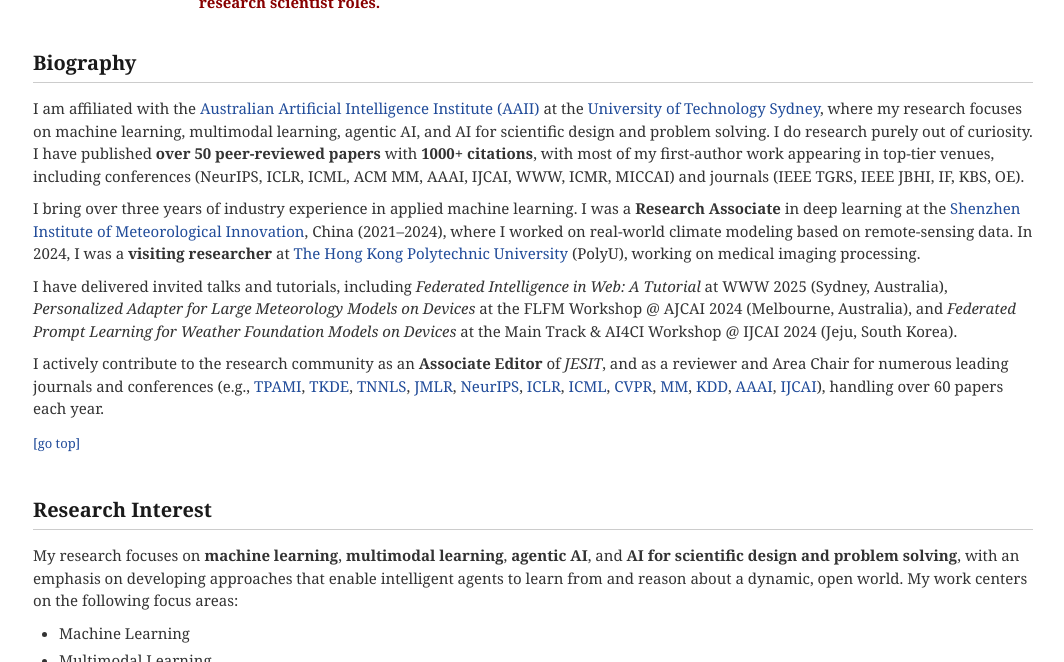
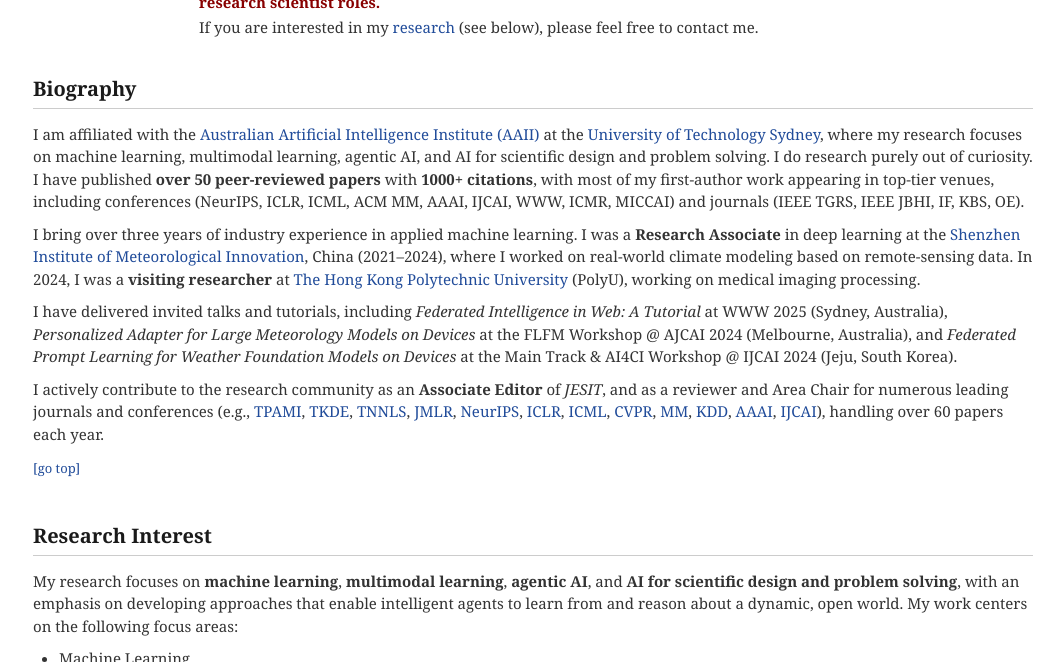
Before and after one commit to shengchaochen82/shengchaochen82.github.io, a Jekyll site: the page built from index.md, in a window 1280 px wide and 900 px high, cut to the strip 238-900 px from the top of the window. Shown: the whole strip, without its empty margins (107-1171 px from the left). Built offline with Jekyll 4.4.1, drawn with Linux system fonts in a browser that asks for light colours.

Commit message:
Content: add contact call-to-action linking to Publications
Co-Authored-By: Claude Sonnet 5 <noreply@anthropic.com>

```diff
--- a/_layouts/classic.html
+++ b/_layouts/classic.html
@@ -266,6 +266,7 @@
           <p>Sydney, Australia</p>
           <p>Email: <a href="mailto:{{ email_clean }}">{{ email_clean }}</a></p>
           <p class="classic-seeking">I am actively seeking research positions worldwide, including tenure-track faculty, postdoctoral, and research scientist roles.</p>
+          <p>If you are interested in my <a href="#publications">research</a> (see below), please feel free to contact me.</p>
         </div>
       </div>
 
```
